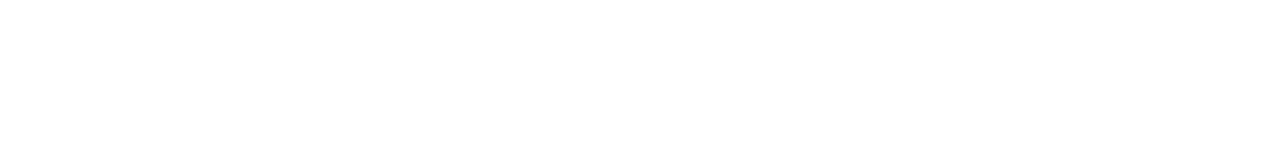
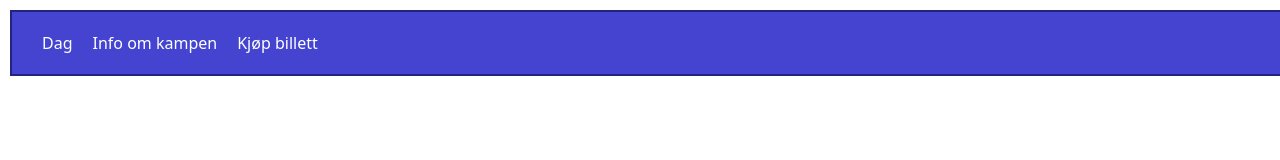
Before and after one commit to wroan92/SandefjordFotball, a plain HTML site: page index.html in a window 1280 px wide. Drawn offline with Linux system fonts and the light colour scheme.

Commit message:
card-style

```diff
--- /dev/null
+++ b/css/card.css
@@ -0,0 +1,27 @@
+* {
+    font-family: system-ui, -apple-system, BlinkMacSystemFont, 'Segoe UI', Roboto, Oxygen, Ubuntu, Cantarell, 'Open Sans', 'Helvetica Neue', sans-serif;
+    margin: 0;
+    padding: 0;
+    box-sizing: border-box;
+}
+
+.card-container {
+    display: flex;
+    border: 2px solid rgb(35, 35, 129);
+    width: 100%;
+    margin: 10px;
+    padding: 10px;
+    background-color: rgb(68, 68, 208);
+}
+
+.card-container-ul {
+    list-style-type: none;
+    display: flex;
+    padding: 10px;
+}
+
+.card-container a {
+    text-decoration: none;
+    color: white;
+    padding: 10px;
+}
--- a/index.html
+++ b/index.html
@@ -1,12 +1,24 @@
 <!DOCTYPE html>
 <html lang="en">
-<head>
-    <meta charset="UTF-8">
-    <meta http-equiv="X-UA-Compatible" content="IE=edge">
-    <meta name="viewport" content="width=device-width, initial-scale=1.0">
+  <head>
+    <meta charset="UTF-8" />
+    <meta http-equiv="X-UA-Compatible" content="IE=edge" />
+    <meta name="viewport" content="width=device-width, initial-scale=1.0" />
+    <link rel="stylesheet" href="css/card.css" />
     <title>Document</title>
-</head>
-<body>
-
-</body>
+  </head>
+  <body>
+    <header>
+      <nav></nav>
+    </header>
+    <main>
+      <div class="card-container">
+        <ul class="card-container-ul">
+        <li class="date-box"><a href="#">Dag</a></li>
+        <li class="game-info-box"><a href="#">Info om kampen</a></li>
+        <li class="buy-ticket-box"><a href="#">Kjøp billett</a></li>
+    </ul>
+      </div>
+    </main>
+  </body>
 </html>
```
